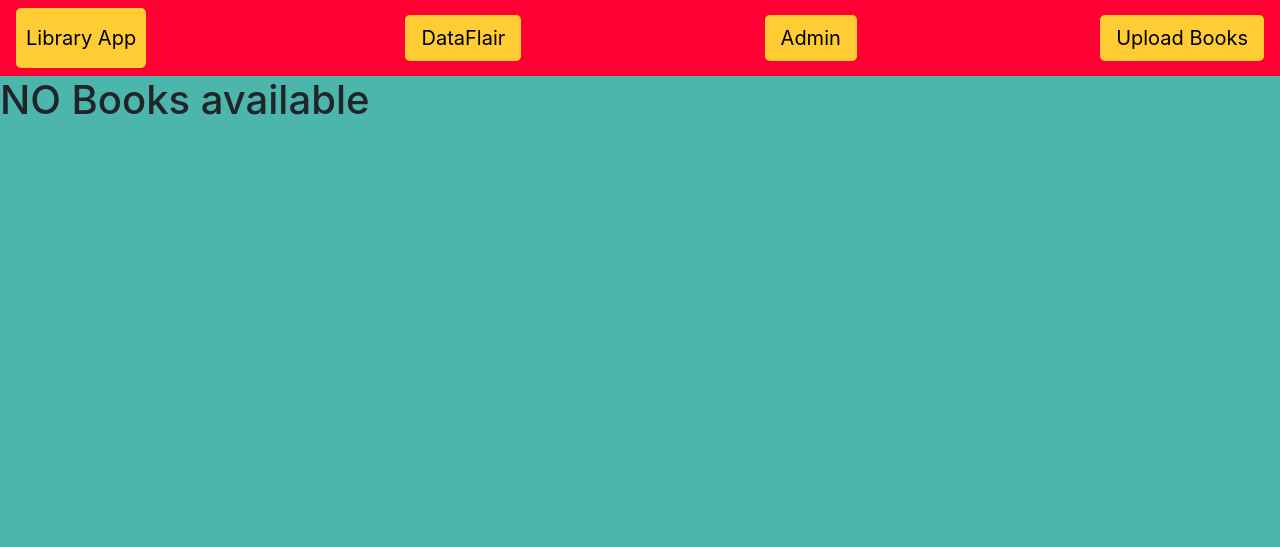
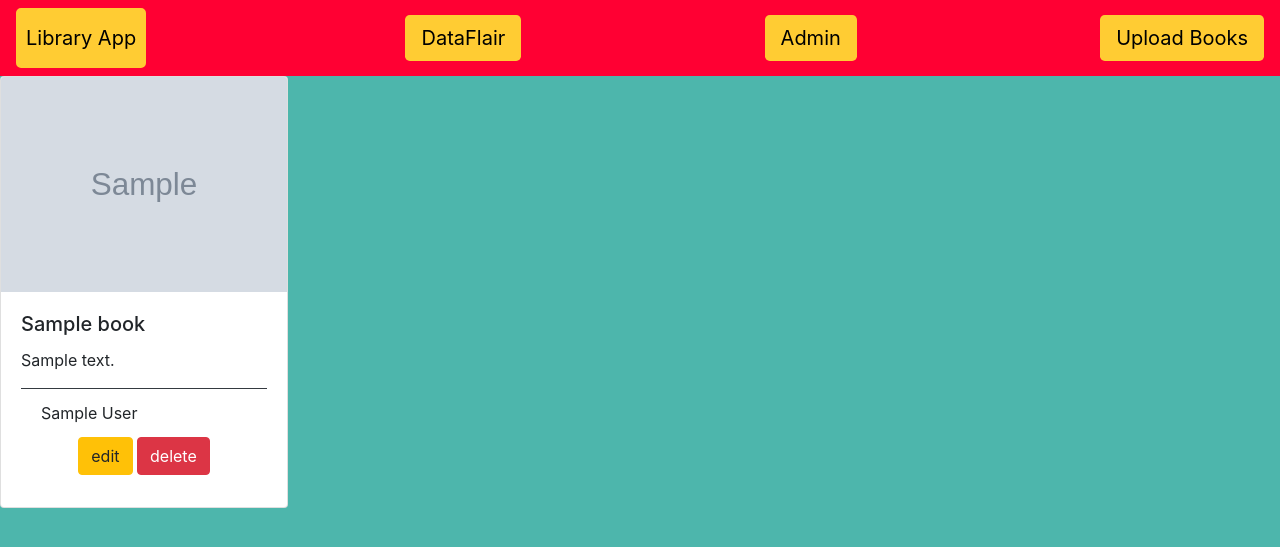
Before and after one commit to NidhiSharma1408/library-app, a Django app: page / in a window 1280 px wide. Shown: the top 547 px of the page. Run offline with Django 3.2, Linux system fonts and the light colour scheme; tables that the repository leaves empty hold one stand-in row (values such as "Sample post"); grey boxes marked "Sample" are stand-in pictures; some libraries are stand-ins or nearby versions.

Commit message:
completed edit book functionality. added upload form template

```diff
--- /dev/null
+++ b/books/urls.py
@@ -0,0 +1,10 @@
+
+from django.urls import path
+from . import views
+
+urlpatterns = [
+    path('', views.index, name='index'),
+    path('upload/', views.upload, name='upload-book'),
+    path('<int:book_id>/edit/', views.update_book, name='update'),
+    path('<int:book_id>/delete/', views.delete_book, name="delete"),
+]
--- a/books/views.py
+++ b/books/views.py
@@ -5,7 +5,7 @@ from .forms import BookCreate
 
 def index(request):
     books = Book.objects.all()
-    return render(request, 'books/library.html', { 'books':books})
+    return render(request, 'books/library.html', {'books':books})
 
 def upload(request):
     upload = BookCreate()
@@ -14,27 +14,28 @@ def upload(request):
         if upload.is_valid :
             upload.save()
             return redirect('index')
-        else:
-            return HttpResponse('<h1>your form is wrong,reload on <a href = {% url "index" %}> reload</a> </h1>')
+        return HttpResponse("""<h1>your form is wrong,reload on
+                                    <a href = {% url "index" %}> reload</a> </h1>
+                            """)
     else:
         return render(request, 'books/upload_form.html', {'upload_form':upload })
 
 def update_book(request, book_id):
     book_id = int(book_id)
     try:
-        Book.objects.get(pk=book_id)
+        book_sel = Book.objects.get(id = book_id)
     except Book.DoesNotExist:
         return redirect('index')
-    book_form = BookCreate(request.POST or none, instance=book_sel)
-    if book_form.is_valid:
+    book_form = BookCreate(request.POST or None, instance = book_sel)
+    if book_form.is_valid():
         book_form.save()
-        return redirect('index')
-    return render(request, 'book/upload_form.html', { 'upload_form':book_form })
+    return redirect('index')
+    return render(request, 'books/upload_form.html', {'upload_form':book_form})
 
-def delete_book(reqeust, book_id):
+def delete_book(request , book_id):
     book_id = int(book_id)
     try:
-        Book.objects.get(pk=book_id)
+        book_sel = Book.objects.get(pk=book_id)
     except Book.DoesNotExist:
         return redirect('index')
     book_sel.delete()
--- a/library/urls.py
+++ b/library/urls.py
@@ -1,10 +1,8 @@
 from django.contrib import admin
-from django.urls import path
-from books import views
+from django.urls import path,include
+from django.conf import settings
+from django.conf.urls.static import static
 urlpatterns = [
-    path('', views.index, name='index'),
-    path('upload/', views.upload, name='upload-book'),
-    path('<int:book_id>/edit/', views.update_book, name='update'),
-    path('<int:book_id>/delete/', views.delete_book, name="delete"),
+    path('', include('books.urls')),
     path('admin/', admin.site.urls),
-]
+]+ static(settings.MEDIA_URL, document_root=settings.MEDIA_ROOT)
--- a/templates/books/library.html
+++ b/templates/books/library.html
@@ -4,11 +4,10 @@
 <head>
     <meta charset='utf-8'>
     <meta http-equiv='X-UA-Compatible' content='IE=edge'>
-    <title>BOOK TITLE</title>
+    <title>BOOKs APP</title>
     <meta name='viewport' content='width=device-width, initial-scale=1'>
     <link rel="stylesheet" href="https://stackpath.bootstrapcdn.com/bootstrap/4.3.1/css/bootstrap.min.css"
-    integrity="sha384-ggOyR0iXCbMQv3Xipma34MD+dH/1fQ784/j6cY/iJTQUOhcWr7x9JvoRxT2MZw1T" crossorigin="anonymous">
-
+        integrity="sha384-ggOyR0iXCbMQv3Xipma34MD+dH/1fQ784/j6cY/iJTQUOhcWr7x9JvoRxT2MZw1T" crossorigin="anonymous">
 </head>
 <body style="background-color:#4DB6AC;">
     <nav class="navbar navbar-light" style="background-color:#FF0033;">
@@ -20,12 +19,25 @@
         <a href="{% url 'admin:index' %}" class = 'navbar-link btn-lg' style="background-color:#FFCC33;color:#000000;">Admin</a>
         <a href="{% url 'upload-book' %}" class="navbar-link btn-lg" style="background-color:#FFCC33;color:#000000;">Upload Books</a>
     </nav>
-    {% if books %}
-        <h1>NO Books available</h1>
-    {% else %}
-        <h1>
-            books he books
-        </h1>
-    {% endif %}
+    {% block content %}
+        <div class="card-columns">
+            {% for book in books %}
+            <div class="card" style="width: 18rem;">
+                <img class="card-img-top" src="{{ book.picture.url }}">
+                <div class="card-body">
+                    <h5 class="card-title">{{ book.name }}</h5>
+                    <p class="card-text">{{ book.describe }}</p>
+                    <div class="card-footer bg-transparent border-dark">
+                    <p class="card-title">{{book.author}}</p>
+                    <center>
+                        <a href="update/{{book.id}}" class="btn btn-warning" id = '{{book.id}}'>edit</a>
+                        <a href="delete/{{book.id}}" class="btn btn-danger" id = '{{book.id}}'>delete</a>
+                    </center>
+                    </div>
+                </div>
+            </div>
+            {% endfor %}
+        </div>
+    {% endblock %}
 </body>
 </html>
```
Also changed, not shown: templates/books/upload_form.html (+19 -0 lines), books/models.py (line endings or trailing spaces).
